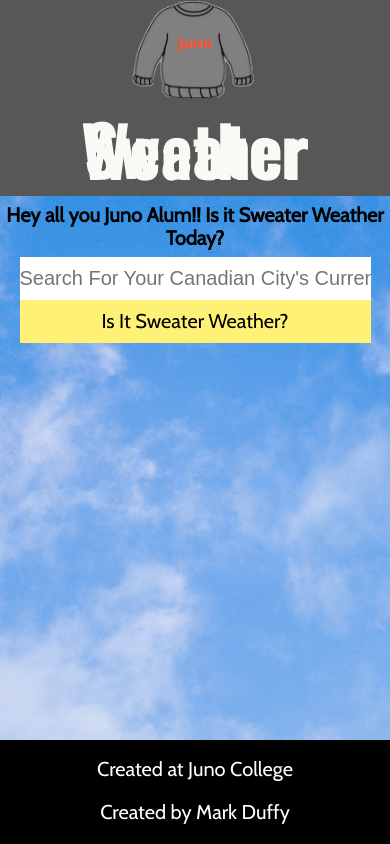
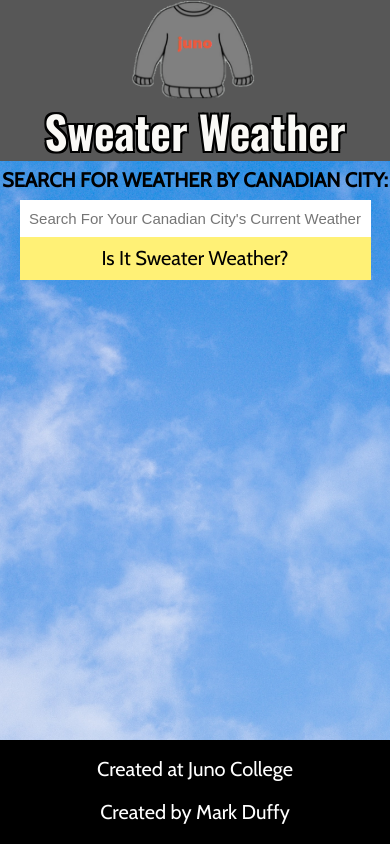
Before and after one commit to duffymark/sweater-weather, a React (Create React App) app: page / in a window 390 px wide. Built offline with nearby package versions, Linux system fonts and the light colour scheme.

Commit message:
css styling, accessibility, media queries

```diff
--- a/src/App.css
+++ b/src/App.css
@@ -20,6 +20,7 @@
 .wrapper {
   width: 90%;
   max-width: 2160px;
+  margin: 0 auto;
 }
 
 /* Header */
@@ -56,6 +57,7 @@
   font-family: 'Oswald', sans-serif;
   font-size: 3.5rem;
   color: #FAF9F6;
+  text-shadow: -2px -2px 0 black, 2px -2px 0 black, -2px 2px 0 black, 2px 2px 0 black;
 }
 
 p, button, label, a{
@@ -64,6 +66,7 @@
 
 .label{
   font-weight: bold;
+  text-transform: uppercase;
 }
 
 .temp{
@@ -218,3 +221,39 @@
     flex-direction: column;
   }
 }
+
+@media (max-width: 500px) {
+  h1{
+    font-size: 2.25rem;
+  }
+  .label{
+  font-size: 1rem;
+  }
+  .cityInput{
+    font-size: 0.75rem;
+  }
+  }
+
+  @media (max-width: 380px) {
+    .cityInput{
+    font-size: 0.65rem;
+  }
+  }
+
+  @media (max-width: 360px) {
+  .cityInput{
+    font-size: 0.65rem;
+  }
+  .label {
+    padding: 5px;
+  }
+  }
+
+/* .weatherResults{
+  background: white;
+  margin: 0 20%;
+  align-content: center;
+  border-radius: 50px;
+  padding: 10px 0;
+  transition: 0.3;
+} */
--- a/src/App.js
+++ b/src/App.js
@@ -60,26 +60,25 @@
       userInput={userInput}
     />
 
-        {
-      //render the weather info dynamically to the screen
+{ //render the weather info dynamically to the screen
   weather.map((todaysWeather) => {
     return (
       <div className ='weatherResults' key={todaysWeather.city_name}>
-
+        <div className='wrapper'>
           { //Check if its sweater weather
             (todaysWeather.temp > '0')
-              ? <p className="sweaterWeather"> 👍 { todaysWeather.city_name}, It's Sweater Weather!! 👍🏾</p>
-              : <p className="notSweaterWeather"> 🛑 { todaysWeather.city_name}, Get a Jacket 🛑</p>
+            ? <h2 className="sweaterWeather">{ todaysWeather.city_name}, It's Sweater Weather!</h2>
+            : <h2 className="notSweaterWeather">{ todaysWeather.city_name}, Get a Jacket</h2>
             }
             <p> { todaysWeather.weather.description } </p>
 
         <div className="tempIcon">
-            <img src= {`https://www.weatherbit.io/static/img/icons/${todaysWeather.weather.icon}.png`} alt='Icon of the weather description' />
+          <img src= {`https://www.weatherbit.io/static/img/icons/${todaysWeather.weather.icon}.png`} alt='Icon of the weather description.' />
           <p className="temp"> { todaysWeather.temp }°C </p>
           </div>
           <p>Feels Like: { todaysWeather.app_temp }</p>
           <p> Updated at: { todaysWeather.ob_time }</p>
-
+        </div>
       </div>
     );
 })}
--- a/src/Input.js
+++ b/src/Input.js
@@ -1,18 +1,18 @@
 const Input = (props) => {
 
     return (
-    <main>
+    <section>
         <div className="wrapper mainSec">
             <form onSubmit={ props.handleSubmit }>
-            <label className="label" htmlFor="search">Hey all you Juno Alum!! Is it Sweater Weather Today? </label>
+            <label className="label" htmlFor="search">Search for weather by Canadian City:</label>
                 <div className='searchAndButton'>
                     <input className="cityInput" type="text" id="search" placeholder="Search For Your Canadian City's Current Weather" onChange={ props.handleInput } value={props.userInput} aria-required="true" required />
                     <button className="submitButton" aria-label="Submit your city's name for current weather">Is It Sweater Weather?</button>
                 </div>
             </form>
         </div>
-    </main>
-    )
+    </section>
+)
 }
 
 export default Input;
```
Also changed, not shown: j-lee-PgqsTarkZDw-unsplash.jpg (added), marjan-blan-marjanblan-_kUxT8WkoeY-unsplash.jpg (added). Lines whose indentation alone changed are shown as unchanged.
